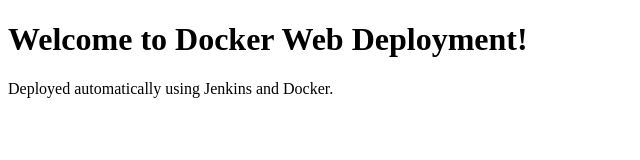
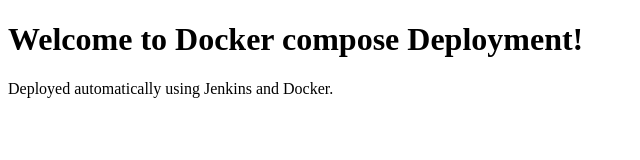
Before and after one commit to guhan-5/docker-compose-deployment, a plain HTML site: page index.html in a window 1280 px wide. Shown: the whole page, without its empty margins (0-640 px from the left). Drawn offline with Linux system fonts and the light colour scheme.

Commit message:
update in code

```diff
--- a/index.html
+++ b/index.html
@@ -4,7 +4,7 @@
     <title>Docker CI/CD Project</title>
 </head>
 <body>
-    <h1>Welcome to Docker Web Deployment!</h1>
+    <h1>Welcome to Docker compose Deployment!</h1>
     <p>Deployed automatically using Jenkins and Docker.</p>
 </body>
 </html>
```
